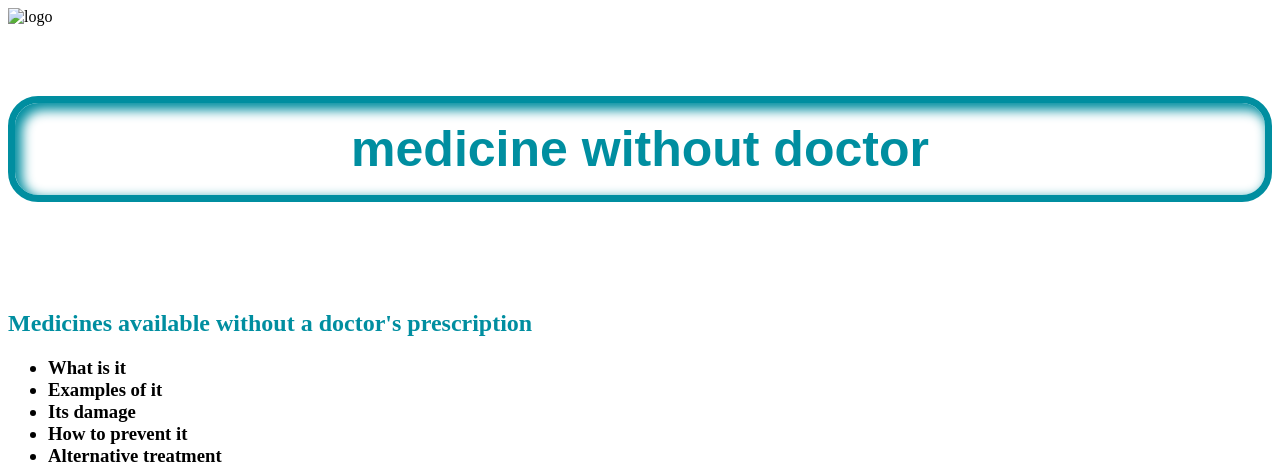
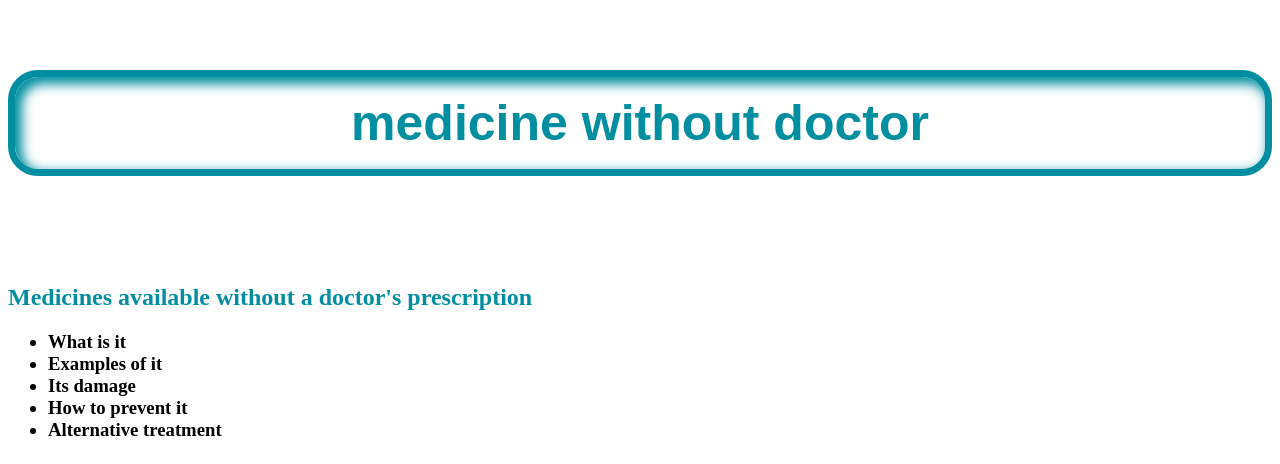
Before and after one commit to uniprojectt/uni, a plain HTML site: page MedicineWithoutDoctor.html in a window 1280 px wide. Shown: the top 464 px of the page. Drawn offline with Linux system fonts and the light colour scheme.

Commit message:
Update MedicineWithoutDoctor.html

```diff
--- a/MedicineWithoutDoctor.html
+++ b/MedicineWithoutDoctor.html
@@ -14,7 +14,6 @@
 <DIV ID="F2">
 
    <body>
-      <img src="img5.jpg" alt="logo">
       <h1> medicine without doctor </h1>
       <br>
 
```
